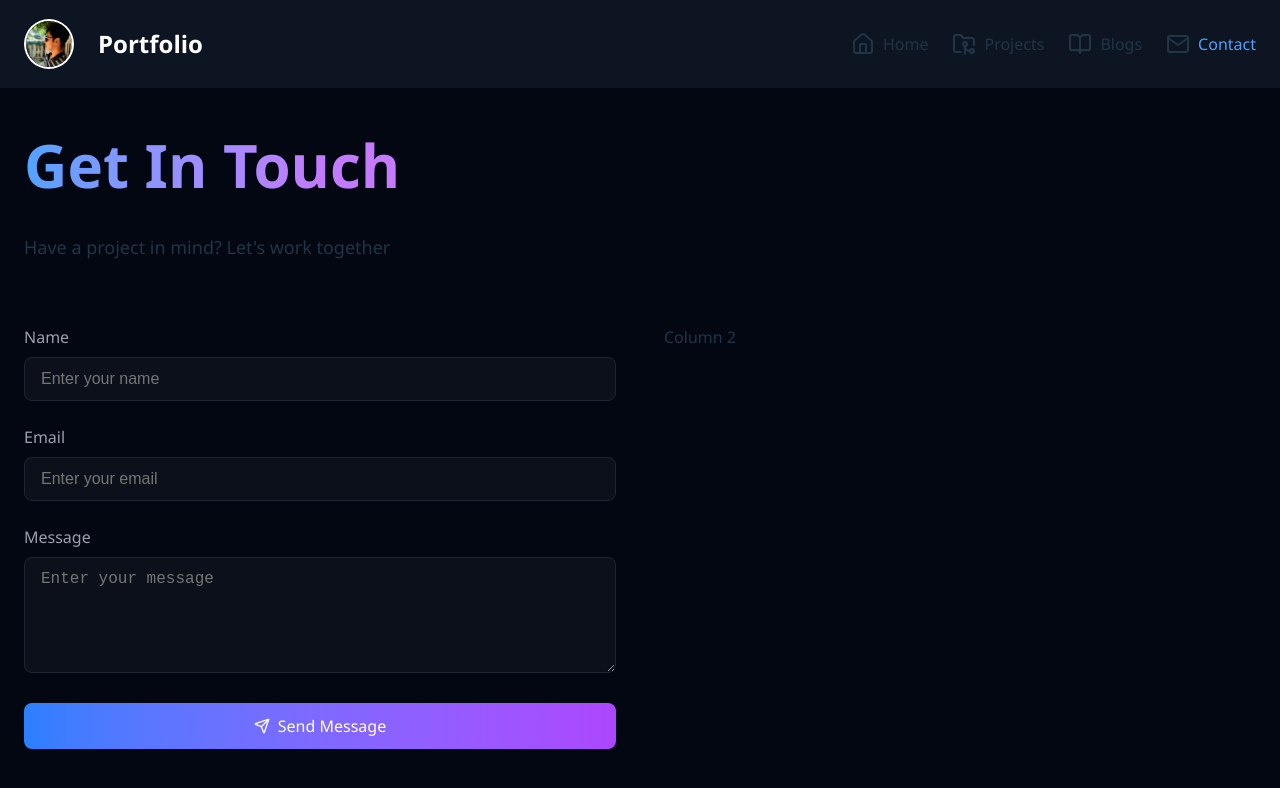
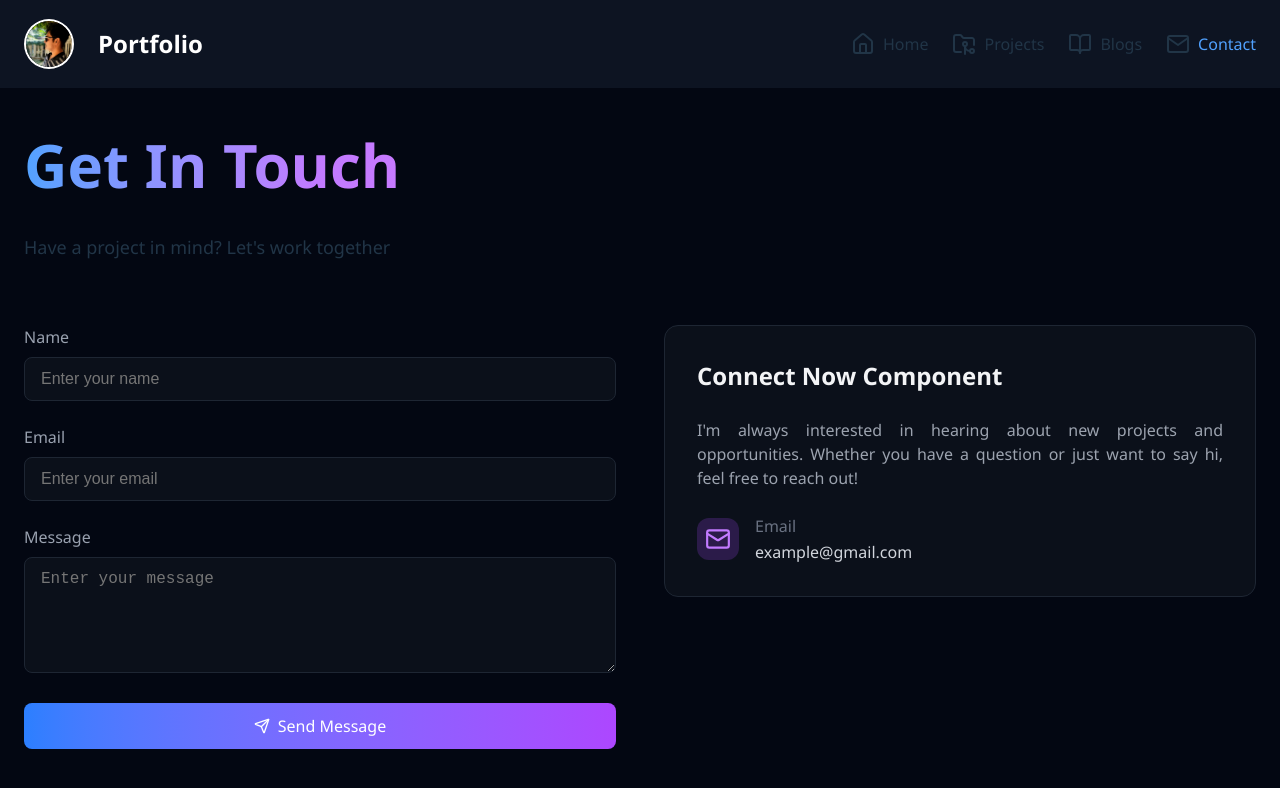
Before and after one commit to sarunsathis/Portfolio-Website, a React (Vite) app in the folder portfolio-frontend/: page / in a window 1280 px wide. Shown: the top 788 px of the page. Built offline with nearby package versions, Linux system fonts and the light colour scheme.

Commit message:
Connect Now component Basic UI Dev

```diff
--- a/portfolio-frontend/src/App.jsx
+++ b/portfolio-frontend/src/App.jsx
@@ -9,6 +9,7 @@ import TabContainer from './components/tabContainer/TabContainer.jsx'
 import ProjectList from './components/projectList/ProjectList.jsx'
 import ColumnContainer from './components/columnContainer/columnContainer.jsx'
 import ContactForm from './components/contactForm/ContactForm.jsx'
+import ConnectNow from './components/connectNow/ConnectNow.jsx'
 
 
 function App() {
@@ -51,7 +52,9 @@ function App() {
 
         <ColumnContainer>
           <ContactForm/>
-          <div>Column 2</div>
+          <div>
+            <ConnectNow/>
+          </div>
         </ColumnContainer>
       </TabContainer>
     </>
--- a/portfolio-frontend/src/components/columnContainer/styles.css
+++ b/portfolio-frontend/src/components/columnContainer/styles.css
@@ -6,5 +6,8 @@
     padding-top: 0px;
 }
 .column-cntr > *{
+    display: flex;
+    flex-direction: column;
     flex: 1;
+    row-gap: 32px;
 }
--- /dev/null
+++ b/portfolio-frontend/src/components/connectNow/ConnectNow.jsx
@@ -0,0 +1,19 @@
+import "./styles.css";
+
+function ConnectNow() {
+    return (
+        <div className="connect-cntr">
+            <h2 className="m-0 connect-title">Connect Now Component</h2>
+            <p className="m-0 connect-desc">I'm always interested in hearing about new projects and opportunities. Whether you have a question or just want to say hi, feel free to reach out!</p>
+            <div className="connect-email d-flex flex-row gap-column-4 align-items-center">
+                <svg xmlns="http://www.w3.org/2000/svg" width="24" height="24" viewBox="0 0 24 24" fill="none" stroke="currentColor" stroke-width="2" stroke-linecap="round" stroke-linejoin="round" class="lucide lucide-mail w-5 h-5 text-purple-400" data-fg-buk235="44.93:44.6847:/components/Contact.tsx:121:21:4968:44:e:Mail::::::BKNf"><rect width="20" height="16" x="2" y="4" rx="2"></rect><path d="m22 7-8.97 5.7a1.94 1.94 0 0 1-2.06 0L2 7"></path></svg>
+                <div>
+                    <p className="m-0">Email</p>
+                    <a href="mailto:example@gmail.com" className="connect-email-link">example@gmail.com</a>
+                </div>
+            </div>
+        </div>
+    );
+}
+
+export default ConnectNow;
--- /dev/null
+++ b/portfolio-frontend/src/components/connectNow/styles.css
@@ -0,0 +1,38 @@
+.connect-cntr{
+    padding: 32px;
+    border: 1px solid #1e2633;
+    border-radius: 14px;
+    background-color: #0b101a;
+}
+.connect-cntr .connect-title{
+    font-size: 24px;
+    font-weight: 600;
+    margin-bottom: 24px;
+    color: #f3f4f6;
+}
+.connect-cntr .connect-desc{
+    font-size: 16px;
+    margin-bottom: 16px;
+    color: #9ca3af;
+    text-align: justify;
+    line-height: 1.5;
+    margin-bottom: 24px;
+}
+
+.connect-cntr .connect-email svg{
+    color: oklch(71.4% 0.203 305.504);
+    background: oklab(0.627 0.147802 -0.219953 / 0.2);
+    width: 42px;
+    height: 42px;
+    border-radius: 12px;
+    padding: 8px;
+}
+.connect-cntr .connect-email a{
+    font-size: 16px;
+    color: #d1d5dc;
+    vertical-align: middle;
+    text-decoration: none;
+}
+.connect-cntr .connect-email p{
+    color: #6a7282;
+}
```
